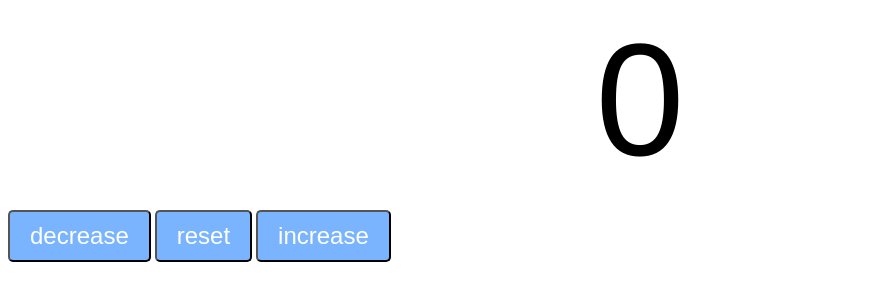
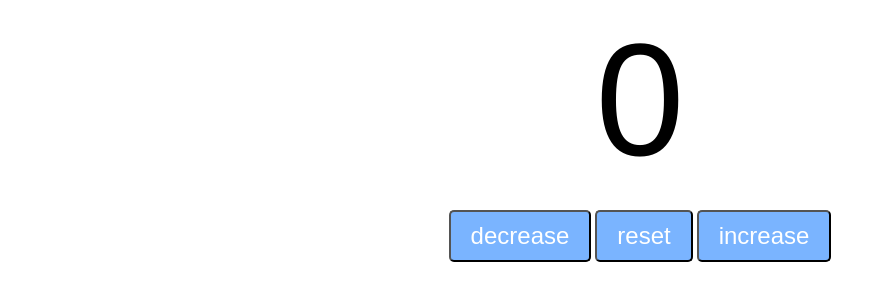
Before and after one commit to thesagardevkate/javaScript-projects, a plain HTML site: page counter-program/index.html in a window 1280 px wide. Shown: the whole page, without its empty margins (0-886 px from the left). Drawn offline with Linux system fonts and the light colour scheme.

Commit message:
Refactor CSS styles for counter program

```diff
--- a/counter-program/styles.css
+++ b/counter-program/styles.css
@@ -3,6 +3,11 @@
   text-align: center;
   font-size: 10em;
   font-family: Helvetica;
+
+}
+
+#btnContainer{
+  text-align: center;
 }
 
 .buttons {
```
